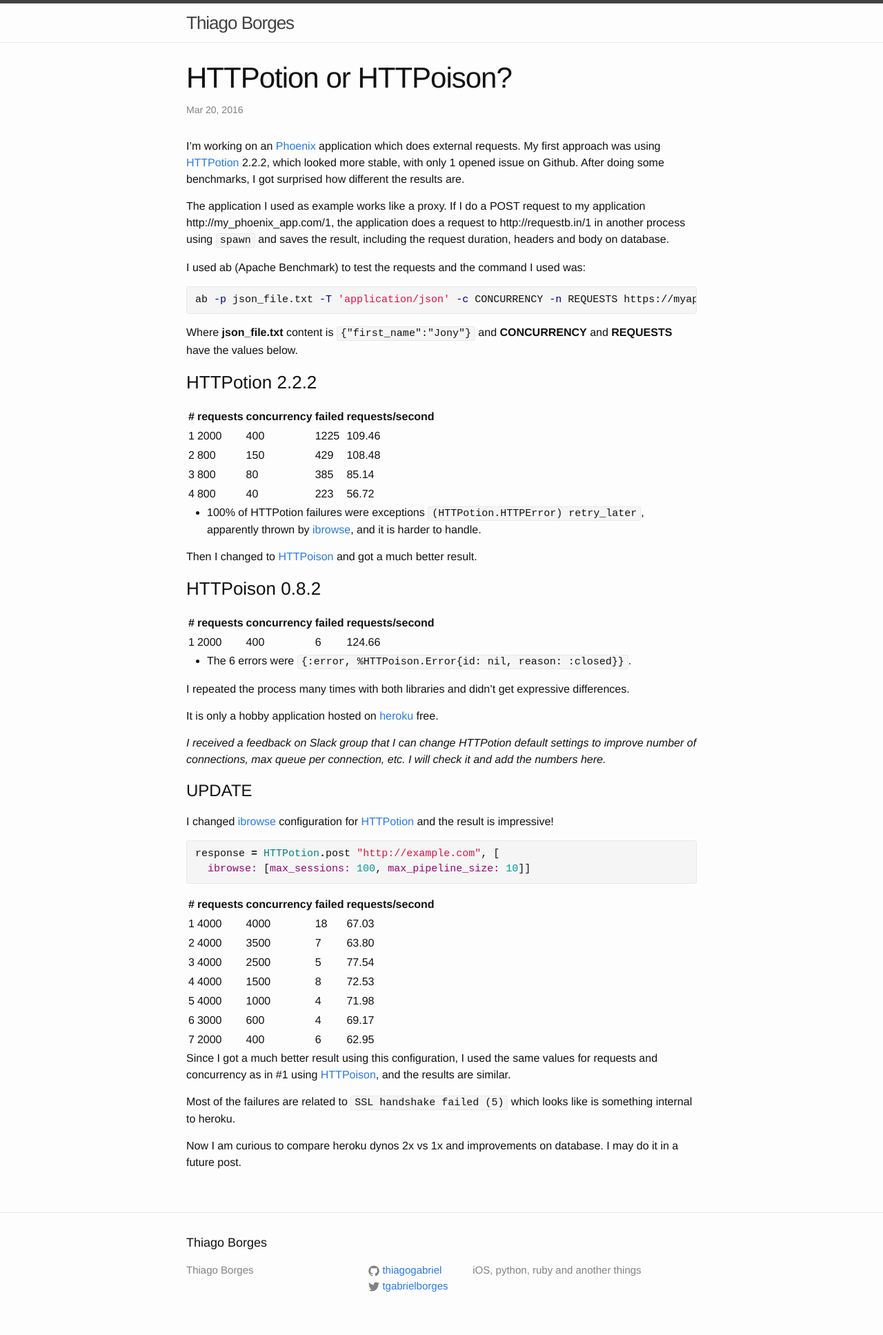
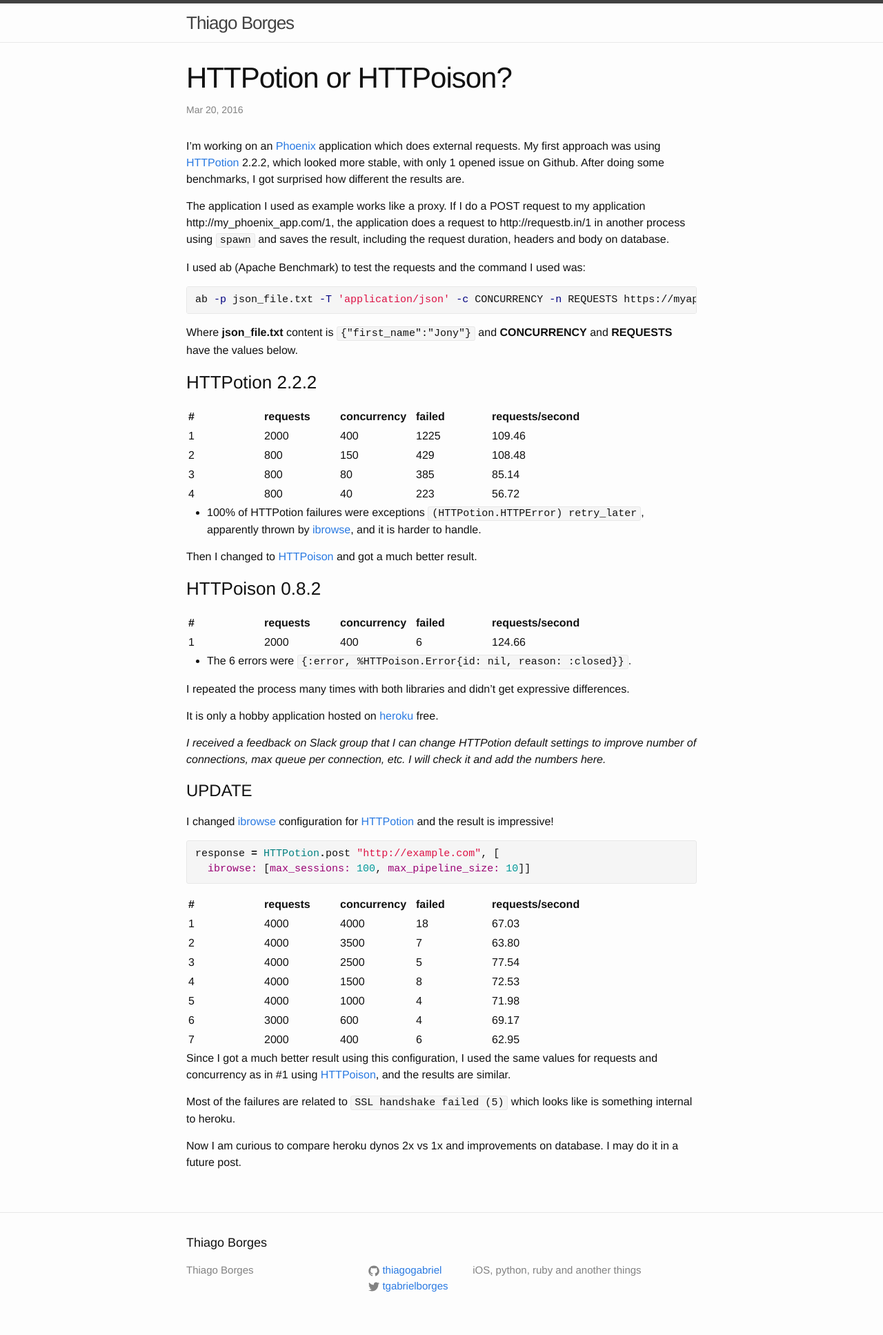
Before and after one commit to thiagogabriel/thiagogabriel.github.io, a Jekyll site: the page built from _posts/2016-03-20-httpotion-or-httpoison.markdown, in a window 1280 px wide. Shown: the whole page at 69% size. Built offline with Jekyll 4.4.1, drawn with Linux system fonts in a browser that asks for light colours.

Commit message:
Fix table minimum width

```diff
--- /dev/null
+++ b/_sass/_custom.scss
@@ -0,0 +1,6 @@
+@media screen and (min-width: $on-palm) {
+  tr th {
+    min-width: 106px;
+    text-align: left;
+  }
+}
--- a/css/main.scss
+++ b/css/main.scss
@@ -50,5 +50,6 @@ $on-laptop:        800px;
 @import
         "base",
         "layout",
-        "syntax-highlighting"
+        "syntax-highlighting",
+        "custom"
 ;
```
